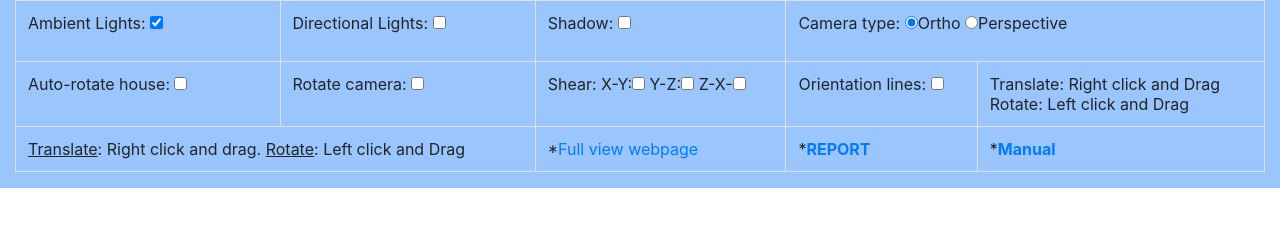
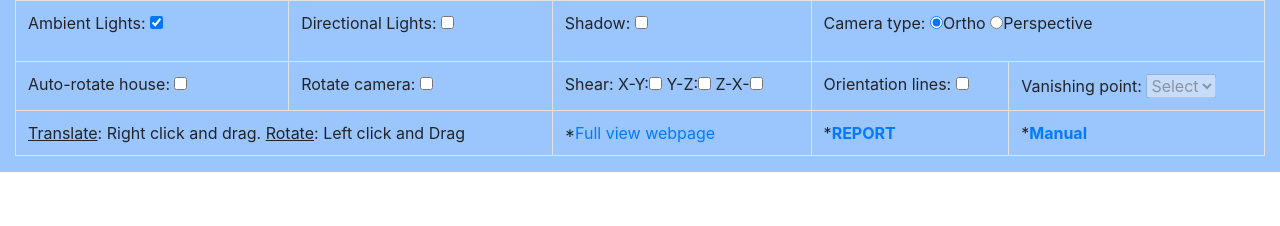
Before and after one commit to z00bean/427546s2018, a plain HTML site: page finalProject/index2.html in a window 1280 px wide. Drawn offline with nearby package versions, Linux system fonts and the light colour scheme.

Commit message:
Update index2.html

```diff
--- a/finalProject/index2.html
+++ b/finalProject/index2.html
@@ -37,13 +37,21 @@
 									Z-X-<input type="checkbox" id="chkShearZX" onchange="setShearStatusZX()">
 								</td>
 								<td>Orientation lines: <input type="checkbox" id="chkHelper" onchange="setHelper()"></td>
-								<td>Translate: Right click and Drag<br/>Rotate: Left click and Drag</td>
+								<td>
+									Vanishing point:
+									<select id="selectVanishingPoint" onchange="setVanishingPoint()" disabled>
+											<option value="select">Select</option>
+											<option value="1">1</option>
+											<option value="2">2</option>
+											<option value="3">3</option>
+											</select>
+								</td>
 							</tr>
 							<tr>
 								<td colspan="2"><u>Translate</u>: Right click and drag. <u>Rotate</u>: Left click and Drag</td>
 								<td>*<a href ="index.html">Full view webpage</a></td>
-								<td>*<a href ="reportWeek5.pdf" target = "_blank"><b>REPORT</b></a></td>
-								<td>*<a href ="manualWeek5.pdf" target = "_blank"><b>Manual</b></a></td>
+								<td>*<a href ="reportFinal.pdf" target = "_blank"><b>REPORT</b></a></td>
+								<td>*<a href ="manualFinal.pdf" target = "_blank"><b>Manual</b></a></td>
 							</tr>
 						</table>
 				</div>
```
